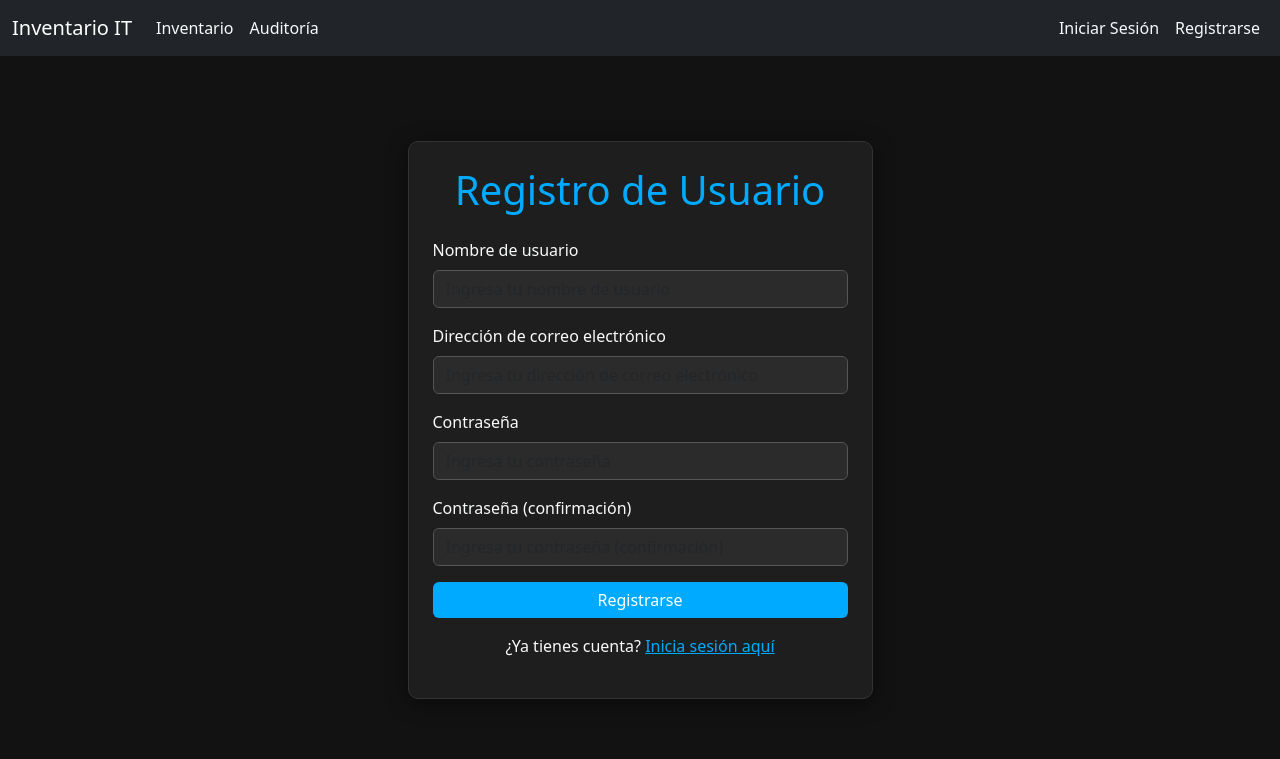
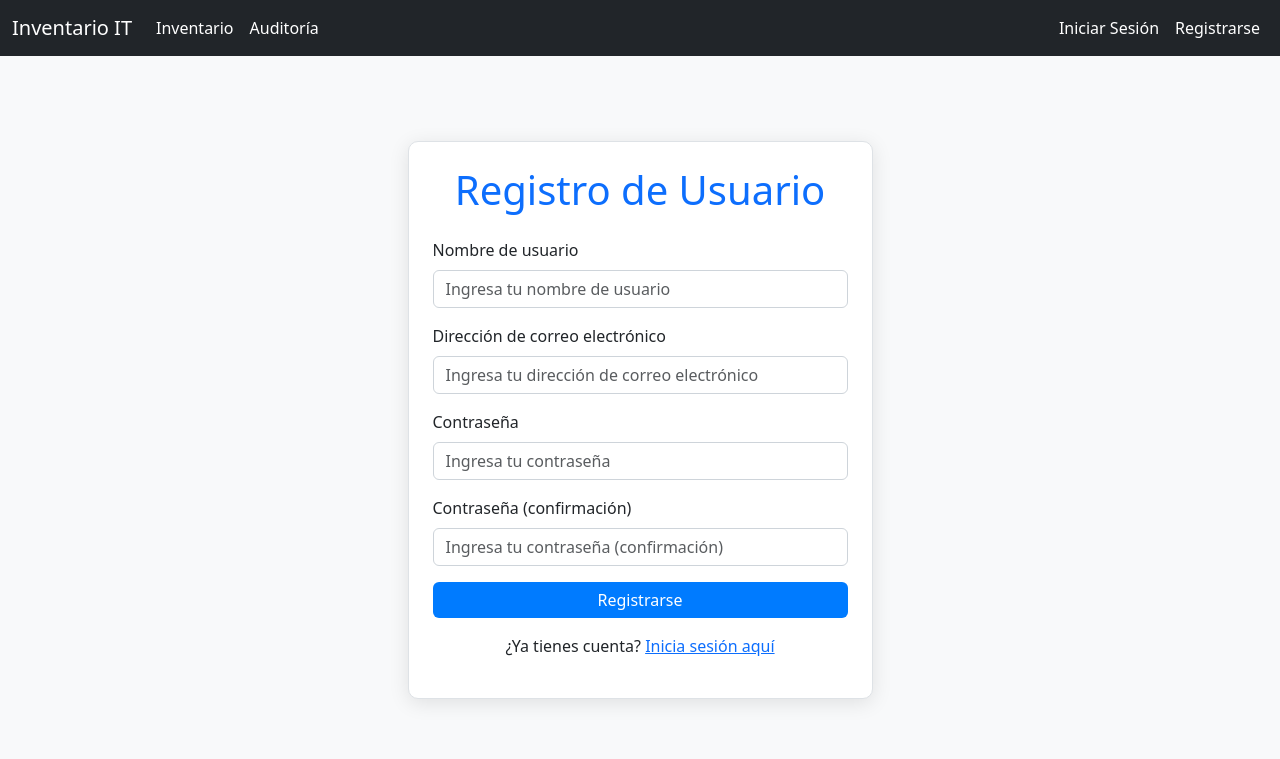
Before and after one commit to yoanmcruz/inventario_it, a Django app: page /usuarios/register/ in a window 1280 px wide. Shown: the top 759 px of the page. Run offline with Django 5.2, Linux system fonts and the light colour scheme.

Commit message:
Mejoras Visuales

```diff
--- a/templates/base.html
+++ b/templates/base.html
@@ -7,64 +7,69 @@
     <link href="https://cdn.jsdelivr.net/npm/bootstrap@5.3.3/dist/css/bootstrap.min.css" rel="stylesheet" integrity="sha384-QWTKZyjpPEjISv5WaRU9OFeRpok6YctnYmDr5pNlyT2bRjXh0JMhjY6hW+ALEwIH" crossorigin="anonymous">
     <style>
         body {
-            background-color: #121212;
-            color: #f8f9fa;
+            /* Colores para el tema claro */
+            background-color: #f8f9fa; /* Fondo blanco-neutro */
+            color: #212529; /* Texto oscuro */
         }
+        /* Ajustes para la barra de navegación */
         .navbar-text, .nav-link, a {
-            color: #f8f9fa !important;
+            color: #fff !important; /* Mantener texto blanco para la barra oscura */
         }
         .navbar-brand {
             color: #fff !important;
         }
+        /* Estilos para las tarjetas y tablas */
         .card-futuristic {
-            background-color: #1e1e1e;
-            border: 1px solid #333;
+            background-color: #ffffff; /* Fondo blanco */
+            border: 1px solid #dee2e6; /* Borde gris claro */
             border-radius: 10px;
-            box-shadow: 0 4px 20px rgba(0, 0, 0, 0.5);
-            color: #f8f9fa;
+            box-shadow: 0 4px 20px rgba(0, 0, 0, 0.1); /* Sombra más suave */
+            color: #212529; /* Texto de la tarjeta oscuro */
             transition: transform 0.3s ease-in-out;
         }
         .card-futuristic:hover {
             transform: translateY(-5px);
+            box-shadow: 0 8px 25px rgba(0, 0, 0, 0.2); /* Sombra más pronunciada al pasar el cursor */
         }
         .card-title-futuristic, .text-info, h1 {
-            color: #00aaff !important;
+            color: #007bff !important; /* Color de acento azul */
         }
         .table-futuristic {
-            background-color: #1e1e1e;
-            color: #f8f9fa;
-            border: 1px solid #333;
+            background-color: #ffffff;
+            color: #212529;
+            border: 1px solid #dee2e6;
         }
         .table-futuristic th, .table-futuristic td {
-            border-color: #333;
+            border-color: #dee2e6;
         }
         .table-futuristic thead th {
-            background-color: #2b2b2b;
-            color: #00aaff;
+            background-color: #e9ecef; /* Fondo de encabezado gris claro */
+            color: #495057; /* Texto del encabezado gris oscuro */
         }
         .table-hover tbody tr:hover td, .table-hover tbody tr:hover th {
-            background-color: #2b2b2b;
+            background-color: #f1f1f1; /* Color al pasar el cursor */
         }
+        /* Estilos para los formularios */
         .form-control-futuristic {
-            background-color: #2b2b2b;
-            color: #f8f9fa;
-            border: 1px solid #555;
+            background-color: #ffffff;
+            color: #212529;
+            border: 1px solid #ced4da;
             transition: border-color 0.3s ease-in-out;
         }
         .form-control-futuristic:focus {
-            background-color: #2b2b2b;
-            color: #f8f9fa;
-            border-color: #00aaff;
-            box-shadow: 0 0 0 0.25rem rgba(0, 170, 255, 0.25);
+            background-color: #ffffff;
+            color: #212529;
+            border-color: #007bff; /* Color de acento azul al enfocar */
+            box-shadow: 0 0 0 0.25rem rgba(0, 123, 255, 0.25);
         }
         .btn-futuristic {
-            background-color: #00aaff;
+            background-color: #007bff;
             border: none;
             transition: background-color 0.3s ease-in-out;
             color: white;
         }
         .btn-futuristic:hover {
-            background-color: #0088cc;
+            background-color: #0056b3;
         }
     </style>
 </head>
--- a/templates/usuarios/register.html
+++ b/templates/usuarios/register.html
@@ -3,41 +3,43 @@
 {% block content %}
 <style>
     body {
-        background-color: #121212; /* Fondo oscuro */
-        color: #e0e0e0; /* Texto claro */
+        background-color: #f8f9fa;
+        color: #212529;
     }
-    .card-futuristic {
-        background-color: #1e1e1e; /* Color de la tarjeta más claro */
-        border: 1px solid #333;
+    .card-login {
+        background-color: #ffffff;
+        border: 1px solid #dee2e6;
         border-radius: 10px;
-        box-shadow: 0 4px 20px rgba(0, 0, 0, 0.5);
+        box-shadow: 0 4px 20px rgba(0, 0, 0, 0.1);
+        color: #212529;
     }
     .form-control-futuristic {
-        background-color: #2b2b2b;
-        color: #e0e0e0;
-        border: 1px solid #555;
+        background-color: #ffffff;
+        color: #212529;
+        border: 1px solid #ced4da;
         transition: border-color 0.3s ease-in-out;
     }
     .form-control-futuristic:focus {
-        background-color: #2b2b2b;
-        color: #e0e0e0;
-        border-color: #00aaff; /* Borde azul brillante al enfocar */
-        box-shadow: 0 0 0 0.25rem rgba(0, 170, 255, 0.25);
+        background-color: #ffffff;
+        color: #212529;
+        border-color: #007bff;
+        box-shadow: 0 0 0 0.25rem rgba(0, 123, 255, 0.25);
     }
     .btn-futuristic {
-        background-color: #00aaff;
+        background-color: #007bff;
         border: none;
         transition: background-color 0.3s ease-in-out;
+        color: white;
     }
     .btn-futuristic:hover {
-        background-color: #0088cc;
+        background-color: #0056b3;
     }
 </style>
 
 <div class="d-flex justify-content-center align-items-center" style="height: 85vh;">
     <div class="col-md-5">
-        <div class="card card-futuristic p-4">
-            <h1 class="card-title text-center mb-4 text-info">Registro de Usuario</h1>
+        <div class="card card-login p-4">
+            <h1 class="card-title text-center mb-4 text-primary">Registro de Usuario</h1>
             <form method="post" class="needs-validation" novalidate>
                 {% csrf_token %}
                 {% for field in form %}
@@ -54,7 +56,7 @@
                 </div>
             </form>
             <div class="mt-3 text-center">
-                <p>¿Ya tienes cuenta? <a href="{% url 'login' %}" class="text-info">Inicia sesión aquí</a></p>
+                <p>¿Ya tienes cuenta? <a href="{% url 'login' %}" class="text-primary">Inicia sesión aquí</a></p>
             </div>
         </div>
     </div>
```
Also changed, not shown: templates/core/dashboard.html (+26 -25 lines), templates/usuarios/login.html (+18 -16 lines), db.sqlite3.
